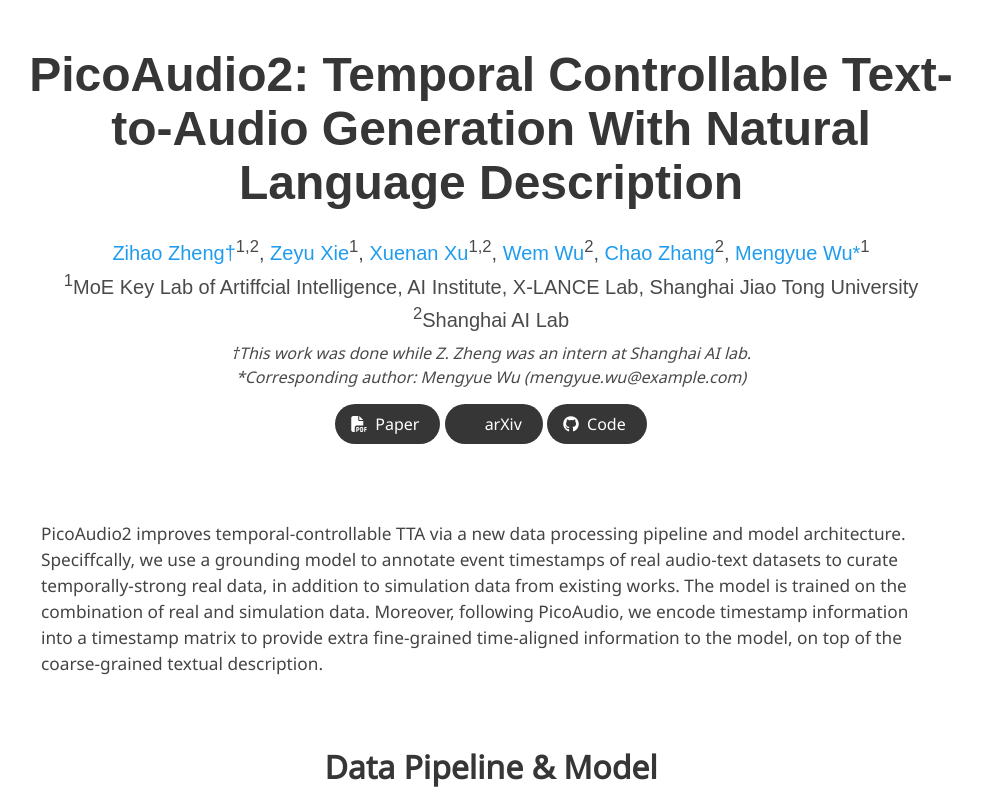
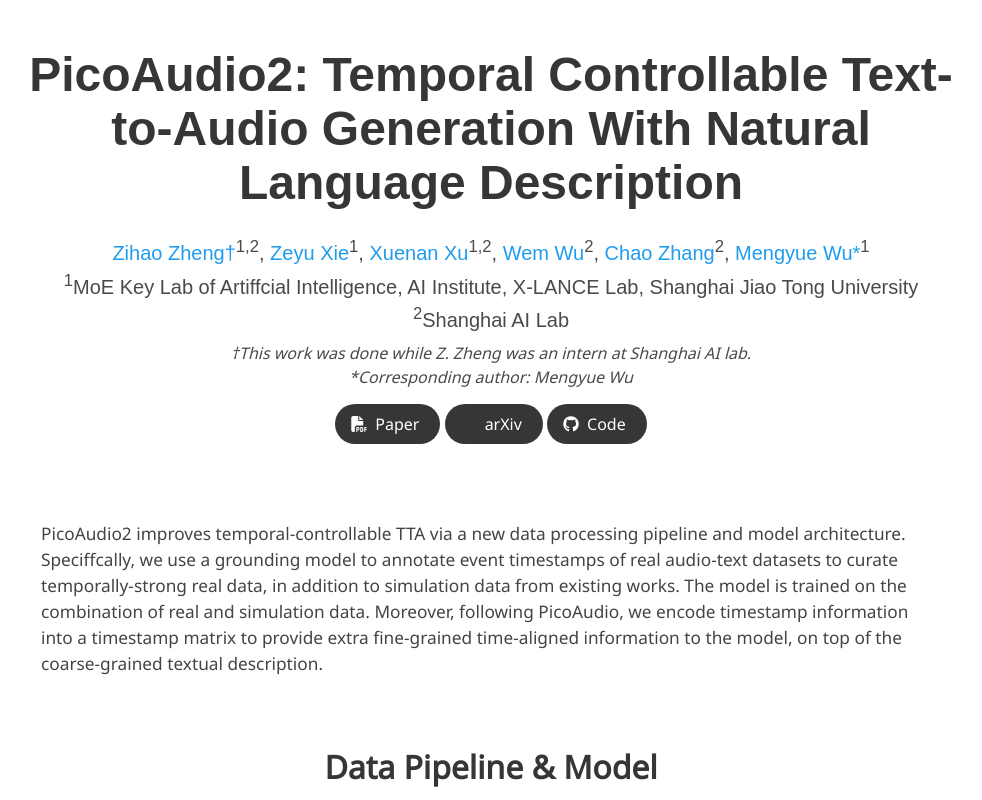
Before and after one commit to HiRookie9/PicoAudio2-Page, a plain HTML site: page index.html in a window 1280 px wide. Shown: the top 800 px of the page, without its empty margins (149-1131 px from the left). Drawn offline with nearby package versions, Linux system fonts and the light colour scheme; a script that the page names is missing; some icons are missing; a web font is replaced by a local one.

Commit message:
Update index.html

```diff
--- a/index.html
+++ b/index.html
@@ -135,7 +135,7 @@
       </div>
       <div class="is-size-6" style="margin-top:6px;">
         <em>†This work was done while Z. Zheng was an intern at Shanghai AI lab.</em><br>
-        <em>*Corresponding author: Mengyue Wu (mengyue.wu@example.com)</em>
+        <em>*Corresponding author: Mengyue Wu</em>
       </div>
       <div class="publication-links" style="margin-top:10px;">
         <span class="link-block">
```
